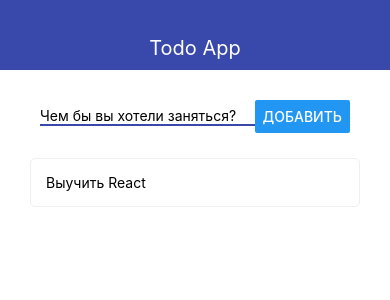
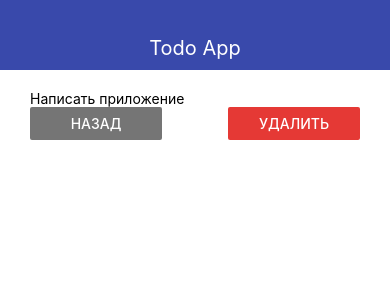
Before and after one commit to Burzachil/TodoList_react_native, a React Native app: screen / in a window 390 px wide. Shown: the top 300 px of the page. Built offline with nearby package versions, Linux system fonts and the light colour scheme.

Commit message:
add color theme

```diff
--- a/App.js
+++ b/App.js
@@ -5,9 +5,10 @@
 import {TodoScreen} from "./src/screens/TodoScreen";
 
 export default function App() {
-    const [todoId, setTodoId] = useState(null)
+    const [todoId, setTodoId] = useState(2)
     const [todos, setTodos] = useState([
-        {id: 1, title: 'Выучить React'}
+        {id: 1, title: 'Выучить React Native'},
+        {id: 2, title: 'Написать приложение'}
     ])
 
     const addTodo = title => {
--- a/src/components/AddTodo.js
+++ b/src/components/AddTodo.js
@@ -1,5 +1,6 @@
 import React, {useState} from 'react'
 import {View, StyleSheet, TextInput, Button, Alert} from 'react-native'
+import {THEME} from "../theme";
 
 export const AddTodo = ({onSubmit}) => {
 
@@ -39,6 +40,6 @@
         width: '70%',
         borderStyle: 'solid',
         borderBottomWidth: 2,
-        borderBottomColor: '#3949ab'
+        borderBottomColor: THEME.MAIN_COLOR
     }
 })
--- a/src/components/Navbar.js
+++ b/src/components/Navbar.js
@@ -1,5 +1,6 @@
 import React from 'react'
 import {View, Text, StyleSheet} from 'react-native'
+import {THEME} from "../theme";
 
 export const Navbar = (props) => {
     return (
@@ -14,7 +15,7 @@
         height: 70,
         alignItems: 'center',
         justifyContent: 'flex-end',
-        backgroundColor: '#3949ab',
+        backgroundColor: THEME.MAIN_COLOR,
         paddingBottom: 10
     },
     text: {
--- a/src/screens/TodoScreen.js
+++ b/src/screens/TodoScreen.js
@@ -1,15 +1,37 @@
 import React from 'react'
 import {StyleSheet, View, Text, Button} from 'react-native'
+import {THEME} from "../theme";
 
-export const TodoScreen = ({ goBack, todo }) => {
+export const TodoScreen = ({goBack, todo}) => {
     return (
         <View>
             <Text>{todo.title}</Text>
-            <Button title="Назад" onPress={goBack}/>
+            <View style={styles.buttons}>
+                <View style={styles.button}>
+                    <Button
+                        title="Назад"
+                        onPress={goBack}
+                        color={THEME.GREY_COLOR}
+                    />
+                </View>
+                <View style={styles.button}>
+                    <Button
+                        title="Удалить"
+                        color={THEME.DANGER_COLOR}
+                        onPress={() => console.log('To remove')}
+                    />
+                </View>
+            </View>
         </View>
     )
 }
 
 const styles = StyleSheet.create({
-
+    buttons: {
+        flexDirection: 'row',
+        justifyContent: 'space-between'
+    },
+    button: {
+        width: '40%'
+    }
 })
--- /dev/null
+++ b/src/theme.js
@@ -0,0 +1,5 @@
+export const THEME = {
+    DANGER_COLOR: '#e53935',
+    GREY_COLOR: '#757575',
+    MAIN_COLOR: '#3949ab'
+}
```
